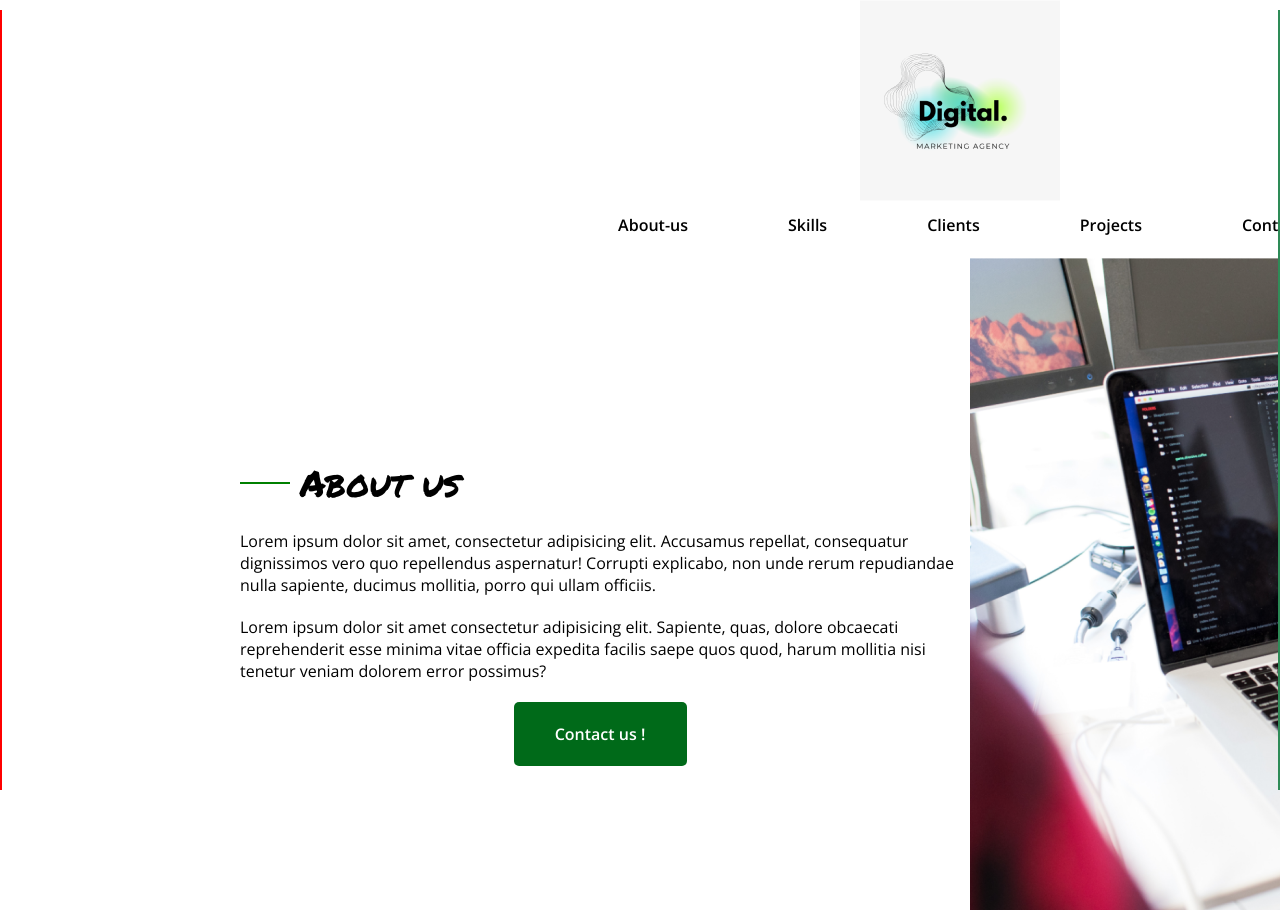
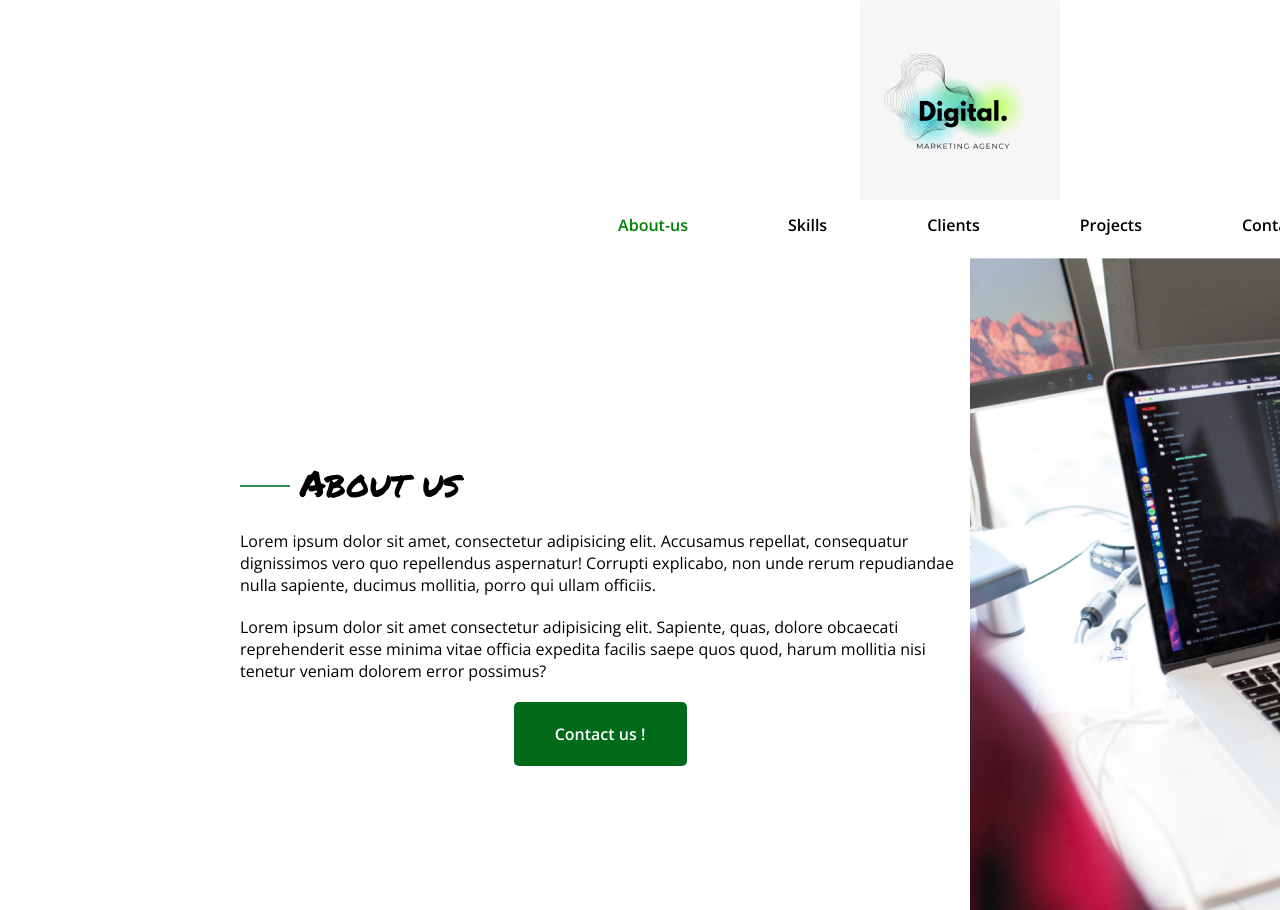
Before and after one commit to kydoCode/24hour_integrationChalllenge, a plain HTML site: page index.html in a window 1280 px wide. Shown: the top 910 px of the page. Drawn offline with nearby package versions, Linux system fonts and the light colour scheme.

Commit message:
Modified class line > before after on section 1 h1 and section 2 h2

```diff
--- a/css/style.css
+++ b/css/style.css
@@ -256,8 +256,13 @@ header nav ul li a {
   transition: all 0.2ms ease-in-out;
 }
 
-header nav ul:nth-child(1) li:nth-child(1) > a:nth-child(1) {
+/* header nav ul:nth-child(1) li:nth-child(1) > a:nth-child(1) {
   color:var(--green-color);
+} */
+
+header nav ul li:first-child {
+  /* color:var(--green-color); */
+  color:green;
 }
 
 header nav ul li a:hover {
@@ -274,6 +279,25 @@ header nav ul li a:hover {
 main #about {
   display: flex;
   flex-direction: row;
+}
+
+#about-title h1::before {
+  content: '';
+  display: inline-block;
+  width: 50px;
+  height: 2px;
+  background-color: #2e8b57;
+  /* margin: auto 10px auto 0; */
+  margin: 10px 10px 10px 0;
+  /* position: absolute; */
+  /* content: '';
+  position: absolute;
+  left: -60px;
+  top: 50%;
+  transform: translateY(-50%);
+  width: 50px;
+  height: 2px;
+  background-color: #2e8b57; */
 }
 
 .line {
@@ -307,9 +331,14 @@ main #about div img {
 
 #about-title {
   display: flex;
+  /* position: relative; */
 }
 
 /* Skills */
+
+.skills {
+  /* position: relative; */
+}
 
 .skills h2 {
     padding: 0 50px;
@@ -322,6 +351,7 @@ main #about div img {
   /* justify-content: center; */
   /* align-items: center; */
   gap: 20px;
+  /* position: relative; */
 }
 
 #skills-title {
@@ -340,7 +370,9 @@ main #about div img {
     width: 50px;
     height: 2px;
     background-color: #2e8b57;
-    margin: auto 10px auto 0;
+    margin: auto 0;
+    /* margin: auto 10px auto 0; */
+    /* position: absolute; */
 }
 
 .skill {
@@ -365,7 +397,7 @@ main #about div img {
 
 .skill:not(:first-child)::before {
   content: '';
-  position: absolute;
+  /* position: absolute; */
   left: 0;
   top: 10px;
   bottom: 10px;
@@ -375,7 +407,7 @@ main #about div img {
 
 .skill:not(:last-child)::after {
   content: '';
-  position: absolute;
+  /* position: absolute; */
   right: 0;
   top: 10px;
   bottom: 10px;
--- a/index.html
+++ b/index.html
@@ -3,7 +3,7 @@
 <head>
     <meta charset="UTF-8">
     <meta name="viewport" content="width=device-width, initial-scale=1.0">
-    <!-- <script>"https://cdnjs.cloudflare.com/ajax/libs/font-awesome/6.6.0/css/all.min.css"</script> -->
+    <script>"https://cdnjs.cloudflare.com/ajax/libs/font-awesome/6.6.0/css/all.min.css"</script>
     <title>Digital. - Marketing agency</title>
     <link rel="stylesheet" href="/css/style.css">
 </head>
@@ -25,8 +25,7 @@
             <section class="container-width-1440" id="about">
                 <article>
                     <div id="about-title">
-                        <!-- <hr> -->
-                        <p class="line"></p>
+                        <!-- <p class="line"></p> -->
                         <h1 class="permanent-marker-regular">About us</h1>
                     </div>
                     <p>Lorem ipsum dolor sit amet, consectetur adipisicing elit. Accusamus repellat, consequatur dignissimos vero quo repellendus aspernatur! Corrupti explicabo, non unde rerum repudiandae nulla sapiente, ducimus mollitia, porro qui ullam officiis.</p>
@@ -40,9 +39,7 @@
         </div>
         <section class="skills container-width-1440">
             <div id="skills-title">
-                <!-- <p class="line"></p> -->
                 <h2 class="permanent-marker-regular">Our skills</h2>
-                <!-- <p class="line"></p> -->
             </div>
             <div id="skills-items">
                 <article class="skill">
```
